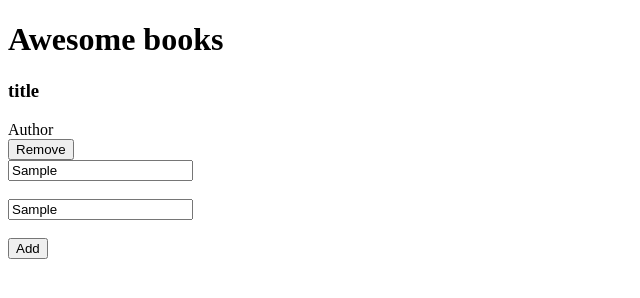
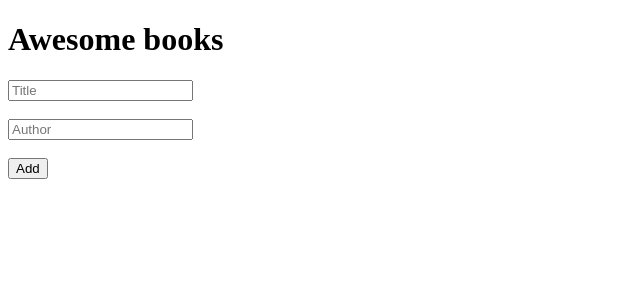
Before and after one commit to victormc13/awesomeBooks, a website: page index.html in a window 1280 px wide. Both pictures are taken after typing "Sample", "Sample" into the empty fields and a click on the button "Add". Shown: the whole page, without its empty margins (0-640 px from the left). Drawn offline with Linux system fonts and the light colour scheme.

Commit message:
Create book object, create addBook method and store data locally using javascript

```diff
--- a/index.html
+++ b/index.html
@@ -10,9 +10,6 @@
     <h1>Awesome books</h1>
     <section>
       <article class="book-item">
-        <h3>title</h3>
-        <div>Author</div>
-        <button type="button">Remove</button>
       </article>
     </section>
     <section>
--- a/script.js
+++ b/script.js
@@ -1,8 +1,27 @@
-let books = [
-
-];
-
-function book(title, author) {
+function Book(title, author) {
   this.title = title;
   this.author = author;
 }
+
+let books = [];
+function addBook(title, author) {
+  const newBook = new Book(title, author);
+  books.push(newBook);
+  return books;
+}
+
+function storeBookLocally(bookArray) {
+  window.localStorage.setItem('bookArray', JSON.stringify(bookArray));
+}
+
+const addBtn = document.getElementById('add-btn');
+const titleField = document.getElementById('title');
+const authorField = document.getElementById('author');
+
+addBtn.addEventListener('click', function(){
+  addBook(titleField.value, authorField.value);
+  storeBookLocally(books)
+  const storedData = JSON.parse(localStorage.getItem('bookArray'));
+  titleField.value = '';
+  authorField.value = '';
+});
```
